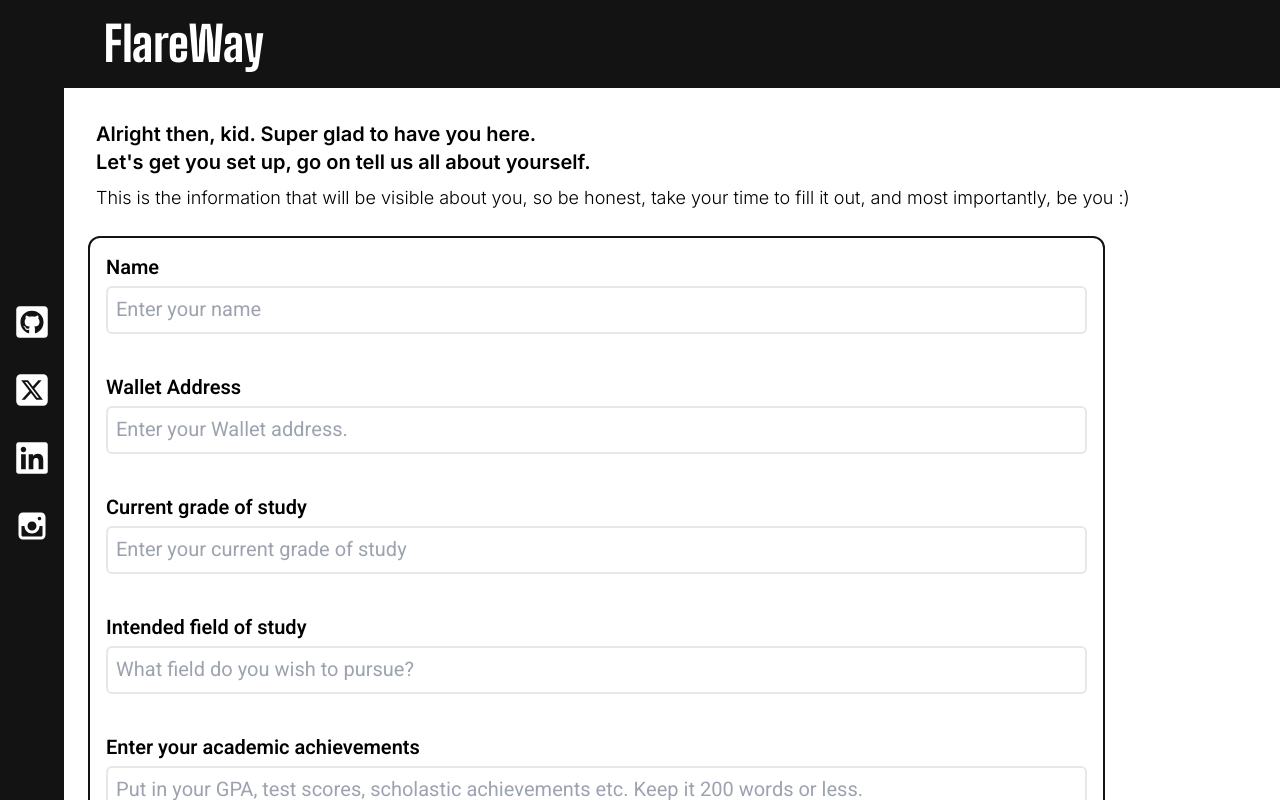
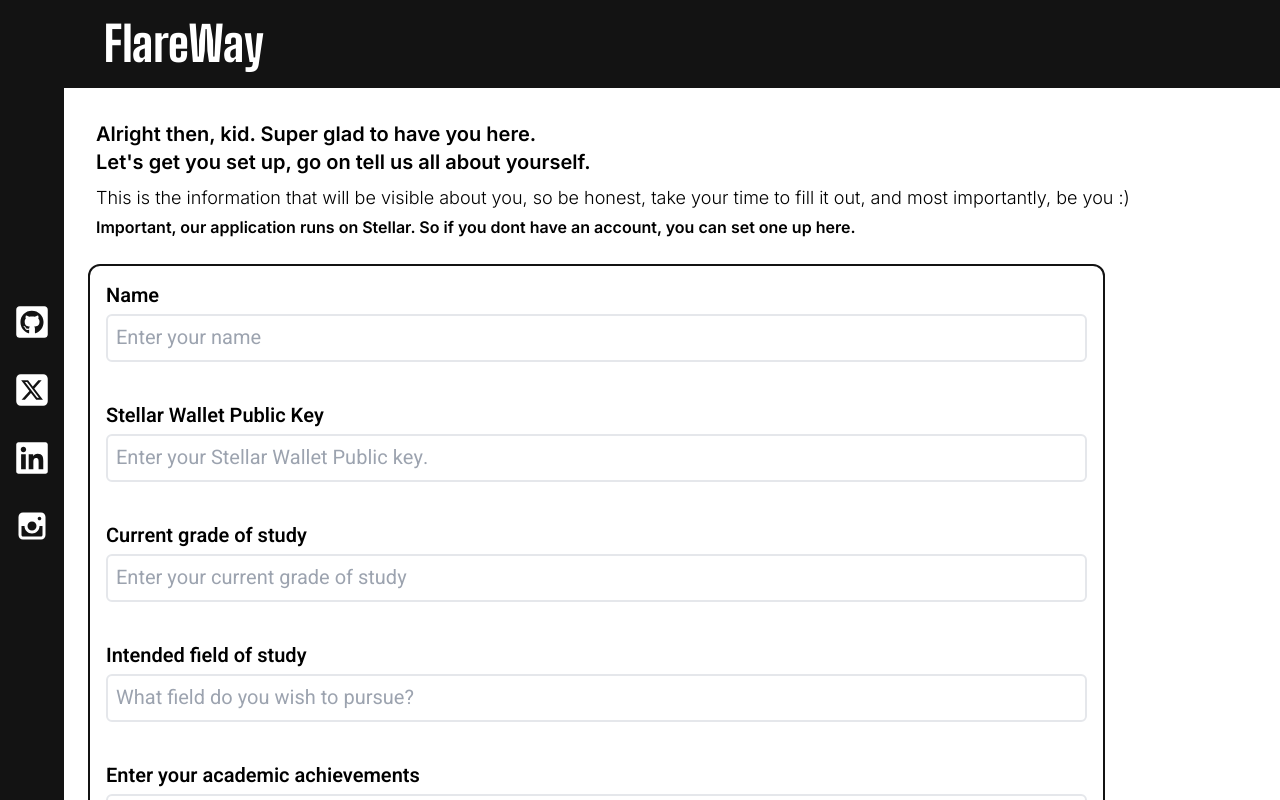
Before and after one commit to KartikChinda/flareway, a Next.js app: page /new in a window 1280 px wide. Shown: the top 800 px of the page. Built offline with nearby package versions, Linux system fonts and the light colour scheme; a web font is replaced by a local one.

Commit message:
Made changes to the form.

```diff
--- a/app/new/page.tsx
+++ b/app/new/page.tsx
@@ -71,6 +71,10 @@ const page = () => {
                         This is the information that will be visible about you, so be honest, take your time to fill it out, and most importantly, be you :)
                     </span>
 
+                    <span className="mt-2 text-base">
+                        Important, our application runs on Stellar. So if you dont have an account, you can set one up <a href="https://laboratory.stellar.org/#account-creator?network=test" target="blank">here</a>.
+                    </span>
+
                 </h2>
 
                 <form id="postCreation" onSubmit={(e) => handlePostSubmit(e)} className="flex flex-col p-4 gap-10  w-[95%]  rounded-xl border-2 border-blackish text-xl mt-4 font-subtext ">
@@ -81,8 +85,8 @@ const page = () => {
 
                     </label>
                     <label htmlFor="title" className="flex flex-col font-semibold gap-1" >
-                        Wallet Address
-                        <input id="title" placeholder="Enter your Wallet address." className="rounded-md p-2 font-normal border-2 border-palette-4" onChange={(e) => (setpost({ ...post, address: e.target.value }))} value={post.address} />
+                        Stellar Wallet Public Key
+                        <input id="title" placeholder="Enter your Stellar Wallet Public key." className="rounded-md p-2 font-normal border-2 border-palette-4" onChange={(e) => (setpost({ ...post, address: e.target.value }))} value={post.address} />
 
                     </label>
 
@@ -122,7 +126,7 @@ const page = () => {
 
                     </label>
 
-                    <label htmlFor="title" className="flex flex-col font-semibold gap-1" >
+                    <label htmlFor="image" className="flex flex-col font-semibold gap-1" >
                         Upload your image
                         <FileBase64 type='file' multiple={false} onDone={({ base64 }) => { setpost({ ...post, profilePicture: base64 }) }} />
 
```
